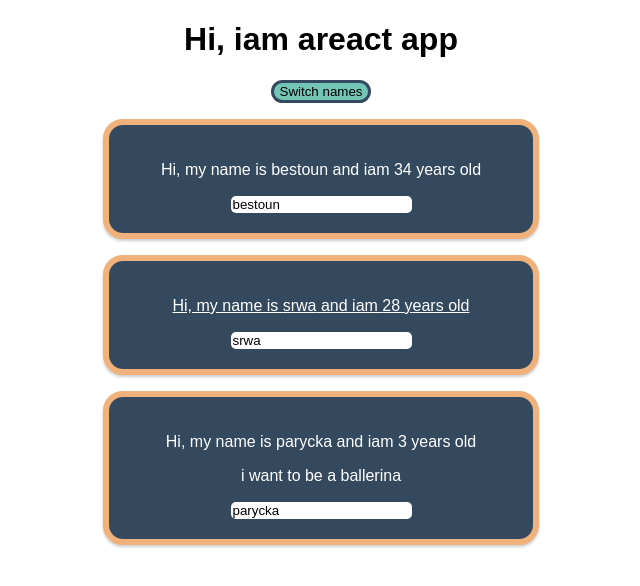
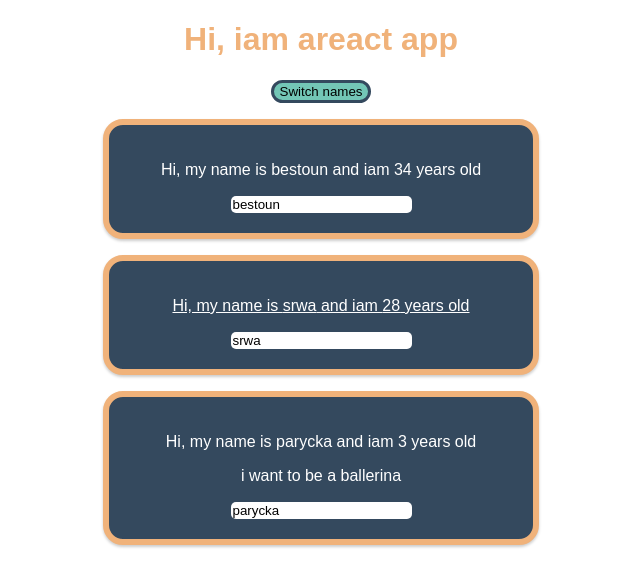
Before and after one commit to SrwaHariri/ReactPlayGround, a React (Create React App) app: page / in a window 1280 px wide. Shown: the top 586 px of the page, without its empty margins (319-959 px from the left). Built offline with nearby package versions, Linux system fonts and the light colour scheme.

Commit message:
rendering inline style example

```diff
--- a/src/App.js
+++ b/src/App.js
@@ -31,9 +31,12 @@ class App extends Component {
     });
   };
   render() {
+    const someStyle = {
+      color: "#f0b27a"
+    };
     return (
       <div className="App">
-        <h1> Hi, iam areact app</h1>
+        <h1 style={someStyle}> Hi, iam areact app</h1>
         <button
           onClick={this.switchNameHandler.bind(this, "bawa")}
           className="button-style"
```
